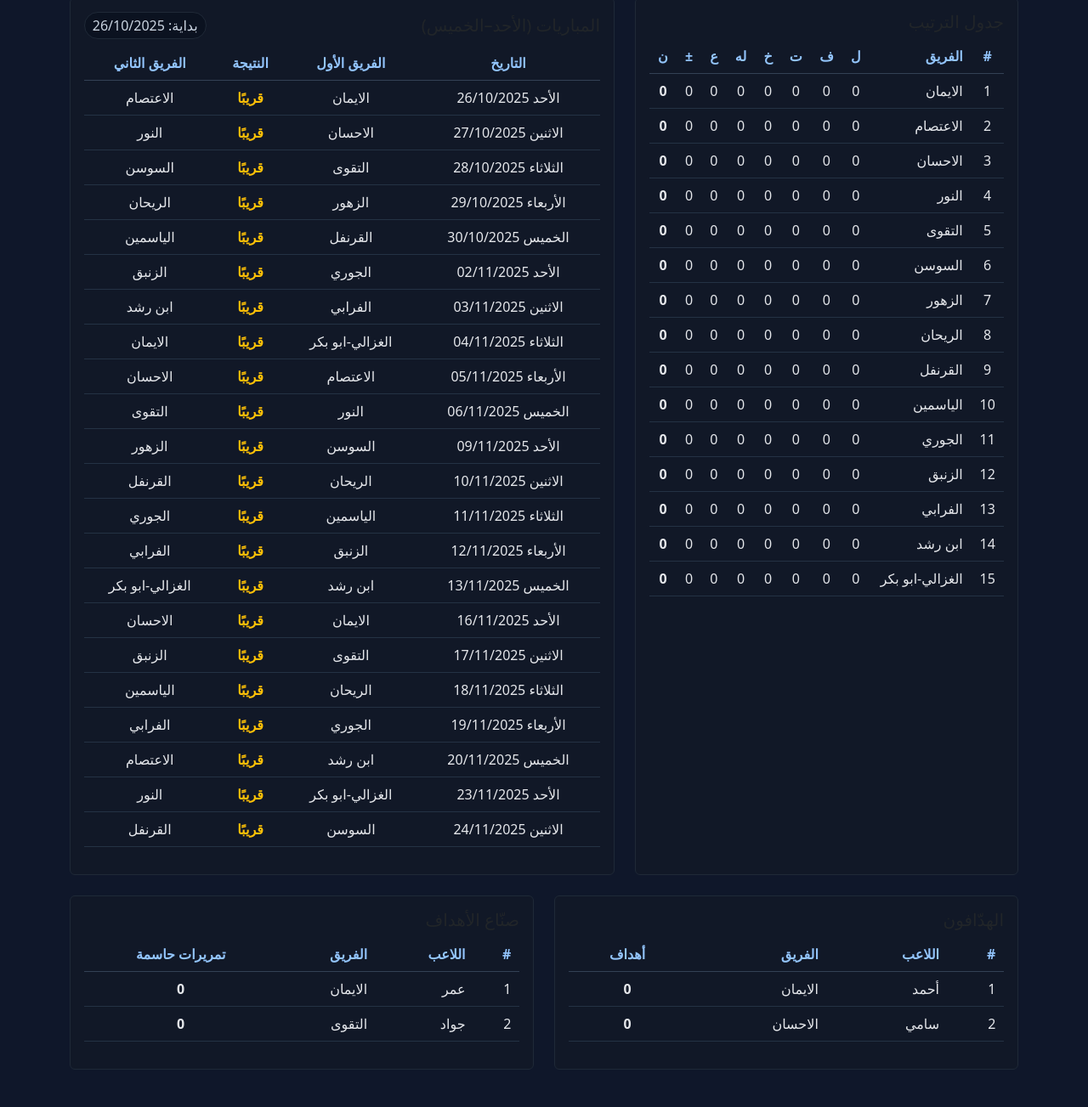
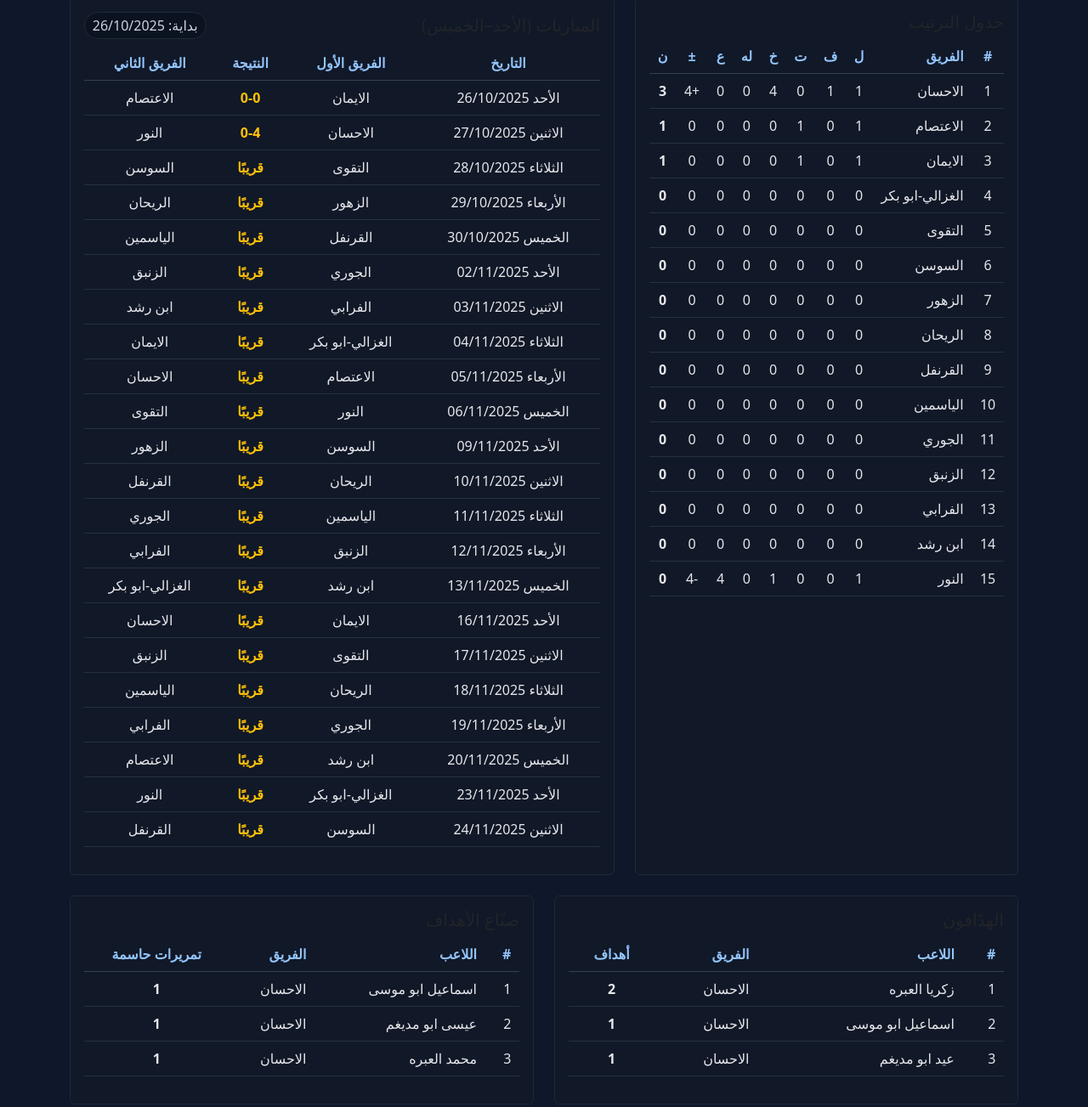
Before and after one commit to AOPulse/alnoorfootball, a plain HTML site: page index.html in a window 1280 px wide. Shown: the part 160-1463 px from the top of the page at 85% size. Drawn offline with nearby package versions, Linux system fonts and the light colour scheme.

Commit message:
Update index.html

```diff
--- a/index.html
+++ b/index.html
@@ -63,10 +63,10 @@
             </tr>
           </thead>
           <tbody>
-            <tr><td class="text-center">1</td><td>الايمان</td><td class="text-center">0</td><td class="text-center">0</td><td class="text-center">0</td><td class="text-center">0</td><td class="text-center">0</td><td class="text-center">0</td><td class="text-center">0</td><td class="text-center fw-bold">0</td></tr>
-            <tr><td class="text-center">2</td><td>الاعتصام</td><td class="text-center">0</td><td class="text-center">0</td><td class="text-center">0</td><td class="text-center">0</td><td class="text-center">0</td><td class="text-center">0</td><td class="text-center">0</td><td class="text-center fw-bold">0</td></tr>
-            <tr><td class="text-center">3</td><td>الاحسان</td><td class="text-center">0</td><td class="text-center">0</td><td class="text-center">0</td><td class="text-center">0</td><td class="text-center">0</td><td class="text-center">0</td><td class="text-center">0</td><td class="text-center fw-bold">0</td></tr>
-            <tr><td class="text-center">4</td><td>النور</td><td class="text-center">0</td><td class="text-center">0</td><td class="text-center">0</td><td class="text-center">0</td><td class="text-center">0</td><td class="text-center">0</td><td class="text-center">0</td><td class="text-center fw-bold">0</td></tr>
+            <tr><td class="text-center">1</td><td>الاحسان</td><td class="text-center">1</td><td class="text-center">1</td><td class="text-center">0</td><td class="text-center">4</td><td class="text-center">0</td><td class="text-center">0</td><td class="text-center">+4</td><td class="text-center fw-bold">3</td></tr>
+            <tr><td class="text-center">2</td><td>الاعتصام</td><td class="text-center">1</td><td class="text-center">0</td><td class="text-center">1</td><td class="text-center">0</td><td class="text-center">0</td><td class="text-center">0</td><td class="text-center">0</td><td class="text-center fw-bold">1</td></tr>
+            <tr><td class="text-center">3</td><td>الايمان</td><td class="text-center">1</td><td class="text-center">0</td><td class="text-center">1</td><td class="text-center">0</td><td class="text-center">0</td><td class="text-center">0</td><td class="text-center">0</td><td class="text-center fw-bold">1</td></tr>
+            <tr><td class="text-center">4</td><td>الغزالي-ابو بكر</td><td class="text-center">0</td><td class="text-center">0</td><td class="text-center">0</td><td class="text-center">0</td><td class="text-center">0</td><td class="text-center">0</td><td class="text-center">0</td><td class="text-center fw-bold">0</td></tr>
             <tr><td class="text-center">5</td><td>التقوى</td><td class="text-center">0</td><td class="text-center">0</td><td class="text-center">0</td><td class="text-center">0</td><td class="text-center">0</td><td class="text-center">0</td><td class="text-center">0</td><td class="text-center fw-bold">0</td></tr>
             <tr><td class="text-center">6</td><td>السوسن</td><td class="text-center">0</td><td class="text-center">0</td><td class="text-center">0</td><td class="text-center">0</td><td class="text-center">0</td><td class="text-center">0</td><td class="text-center">0</td><td class="text-center fw-bold">0</td></tr>
             <tr><td class="text-center">7</td><td>الزهور</td><td class="text-center">0</td><td class="text-center">0</td><td class="text-center">0</td><td class="text-center">0</td><td class="text-center">0</td><td class="text-center">0</td><td class="text-center">0</td><td class="text-center fw-bold">0</td></tr>
@@ -77,7 +77,7 @@
             <tr><td class="text-center">12</td><td>الزنبق</td><td class="text-center">0</td><td class="text-center">0</td><td class="text-center">0</td><td class="text-center">0</td><td class="text-center">0</td><td class="text-center">0</td><td class="text-center">0</td><td class="text-center fw-bold">0</td></tr>
             <tr><td class="text-center">13</td><td>الفرابي</td><td class="text-center">0</td><td class="text-center">0</td><td class="text-center">0</td><td class="text-center">0</td><td class="text-center">0</td><td class="text-center">0</td><td class="text-center">0</td><td class="text-center fw-bold">0</td></tr>
             <tr><td class="text-center">14</td><td>ابن رشد</td><td class="text-center">0</td><td class="text-center">0</td><td class="text-center">0</td><td class="text-center">0</td><td class="text-center">0</td><td class="text-center">0</td><td class="text-center">0</td><td class="text-center fw-bold">0</td></tr>
-            <tr><td class="text-center">15</td><td>الغزالي-ابو بكر</td><td class="text-center">0</td><td class="text-center">0</td><td class="text-center">0</td><td class="text-center">0</td><td class="text-center">0</td><td class="text-center">0</td><td class="text-center">0</td><td class="text-center fw-bold">0</td></tr>
+            <tr><td class="text-center">15</td><td>النور</td><td class="text-center">1</td><td class="text-center">0</td><td class="text-center">0</td><td class="text-center">1</td><td class="text-center">0</td><td class="text-center">4</td><td class="text-center">-4</td><td class="text-center fw-bold">0</td></tr>
           </tbody>
         </table>
       </div>
@@ -106,8 +106,8 @@
           </thead>
           <tbody>
             <!-- الأسبوع 1 -->
-            <tr><td>الأحد 26/10/2025</td><td>الايمان</td><td class="text-center fw-bold text-warning">قريبًا</td><td>الاعتصام</td></tr>
-            <tr><td>الاثنين 27/10/2025</td><td>الاحسان</td><td class="text-center fw-bold text-warning">قريبًا</td><td>النور</td></tr>
+            <tr><td>الأحد 26/10/2025</td><td>الايمان</td><td class="text-center fw-bold text-warning">0-0</td><td>الاعتصام</td></tr>
+            <tr><td>الاثنين 27/10/2025</td><td>الاحسان</td><td class="text-center fw-bold text-warning">0-4</td><td>النور</td></tr>
             <tr><td>الثلاثاء 28/10/2025</td><td>التقوى</td><td class="text-center fw-bold text-warning">قريبًا</td><td>السوسن</td></tr>
             <tr><td>الأربعاء 29/10/2025</td><td>الزهور</td><td class="text-center fw-bold text-warning">قريبًا</td><td>الريحان</td></tr>
             <tr><td>الخميس 30/10/2025</td><td>القرنفل</td><td class="text-center fw-bold text-warning">قريبًا</td><td>الياسمين</td></tr>
@@ -159,8 +159,9 @@
                 </thead>
                 <tbody>
                   <!-- ✏️ عدّل/أضِف صفوفًا للهدافين -->
-                  <tr><td>1</td><td>أحمد</td><td>الايمان</td><td class="text-center fw-bold">0</td></tr>
-                  <tr><td>2</td><td>سامي</td><td>الاحسان</td><td class="text-center fw-bold">0</td></tr>
+                  <tr><td>1</td><td>زكريا العبره</td><td>الاحسان</td><td class="text-center fw-bold">2</td></tr>
+                  <tr><td>2</td><td>اسماعيل ابو موسى</td><td>الاحسان</td><td class="text-center fw-bold">1</td></tr>
+                  <tr><td>3</td><td>عيد ابو مديغم</td><td>الاحسان</td><td class="text-center fw-bold">1</td></tr>
                   <!-- ... -->
                 </tbody>
               </table>
@@ -186,8 +187,9 @@
                 </thead>
                 <tbody>
                   <!-- ✏️ عدّل/أضِف صفوفًا لصُنّاع الأهداف -->
-                  <tr><td>1</td><td>عمر</td><td>الايمان</td><td class="text-center fw-bold">0</td></tr>
-                  <tr><td>2</td><td>جواد</td><td>التقوى</td><td class="text-center fw-bold">0</td></tr>
+                  <tr><td>1</td><td>اسماعيل ابو موسى</td><td>الاحسان</td><td class="text-center fw-bold">1</td></tr>
+                  <tr><td>2</td><td>عيسى ابو مديغم</td><td>الاحسان</td><td class="text-center fw-bold">1</td></tr>
+                  <tr><td>3</td><td>محمد العبره</td><td>الاحسان</td><td class="text-center fw-bold">1</td></tr>
                   <!-- ... -->
                 </tbody>
               </table>
```
